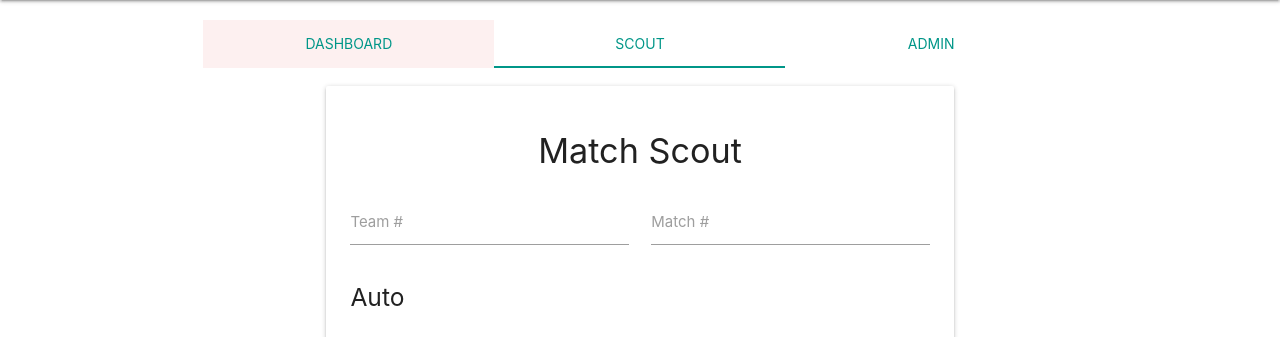
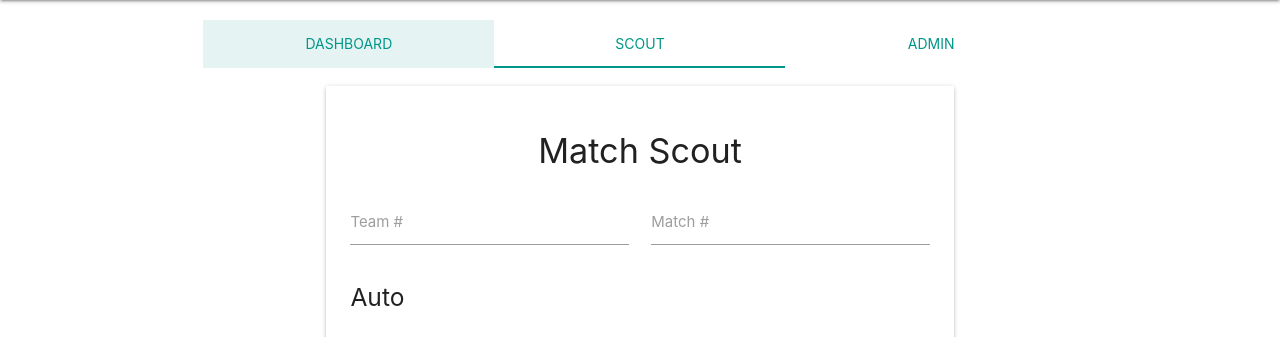
Before and after one commit to khinshankhan/project_angstrom, a Flask app: page /home in a window 1280 px wide, with the restyled element focused. Shown: the part 64-401 px from the top of the page. Run offline with Flask 2, Linux system fonts and the light colour scheme; the visitor is signed in with stand-in values (Sample User, id 1); some libraries are stand-ins or nearby versions.

Commit message:
Change tab animation color to better reflect current color scheme

```diff
--- a/static/css/home.css
+++ b/static/css/home.css
@@ -15,3 +15,7 @@
 .tabs {
     overflow-x: hidden;
 }
+
+.tabs .tab a:focus, .tabs .tab a:focus.active {
+                        background-color: rgba(0, 150, 136, 0.1);
+                    }
```
